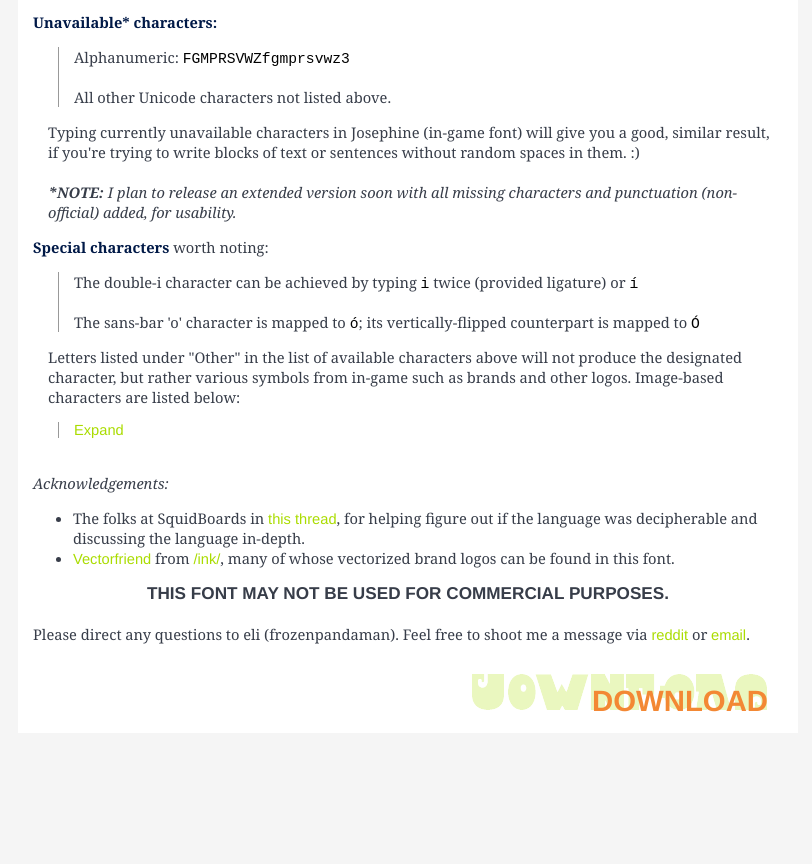
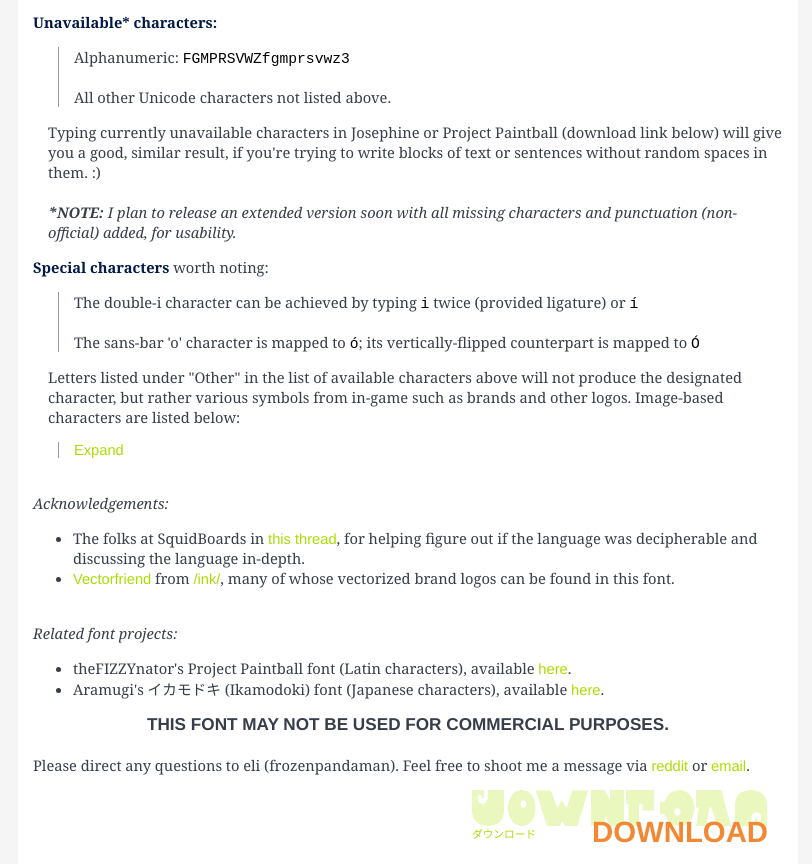
Before and after one commit to frozenpandaman/frozenpandaman.github.io, a plain HTML site: page inkling.html in a window 1280 px wide. Shown: the part 1241-2105 px from the top of the page, without its empty margins (232-1044 px from the left). Before the commit the page ends 1974 px from the top, so only its background shows below. Drawn offline with nearby package versions, Linux system fonts and the light colour scheme.

Commit message:
added links to other fonts

```diff
--- a/inkling.html
+++ b/inkling.html
@@ -104,6 +104,8 @@ $(document).ready(function(){
 <img src="inkling.png">
 </div>
 
+<span style="display:none;">スプラトゥーン フォント インクイング</span>
+
 <p><i>Inkling</i>, a font created from characters that appear in the game <i>Splatoon</i>—seen on Sunken Scrolls, in Octo Valley, written on in-game gear, etc.</p>
 
 <div style="text-align:center; margin:-10px 0;"><img src="preview.png"><br>
@@ -151,7 +153,7 @@ All other Unicode characters not listed above.
 </blockquote>
 </p>
 
-<div style="margin-left:15px">Typing currently unavailable characters in Josephine (in-game font) will give you a good, similar result, if you're trying to write blocks of text or sentences without random spaces in them. :)<br><br>
+<div style="margin-left:15px">Typing currently unavailable characters in Josephine or Project Paintball (download link below) will give you a good, similar result, if you're trying to write blocks of text or sentences without random spaces in them. :)<br><br>
 <i><b>*NOTE:</b> I plan to release an extended version soon with all missing characters and punctuation (non-official) added, for usability.</i></div>
 
 
@@ -194,6 +196,12 @@ The wakaba logo found on the back of the Basic Tee is mapped to <tt>&reg;</tt>.
 	<li><a href="http://vectorfriend.imgur.com/">Vectorfriend</a> from <a href="http://splatoon.ink/ink">/ink/</a>, many of whose vectorized brand logos can be found in this font.</li>
 </ul></p>
 
+<p><br><i>Related font projects:</i>
+<ul>
+	<li>theFIZZYnator's Project Paintball font (Latin characters), available <a href="http://fizzystack.web.fc2.com/paintball.html">here</a>.</li>
+	<li>Aramugi's イカモドキ (Ikamodoki) font (Japanese characters), available <a href="http://aramugi.com/?page_id=807">here</a>.</li>
+</ul></p>
+
 <div style="text-align:center;"><h3>THIS FONT MAY NOT BE USED FOR COMMERCIAL PURPOSES.</h3></div><br>
 
 Please direct any questions to eli (frozenpandaman). Feel free to shoot me a message via <a href="http://reddit.com/u/frozenpandaman">reddit</a> or <a href="mailto:frozenpandaman@gmail.com">email</a>.<br><br><br>
@@ -202,6 +210,7 @@ Please direct any questions to eli (frozenpandaman). Feel free to shoot me a mes
 
 <div style="position:absolute; right:31px; bottom:23px; z-index:-1; text-decoration:none!important;">
 <img src="download.png">
+<br><a style="font-size:8pt;">ダウンロード</a>
 </div>
 
 </body>
```
